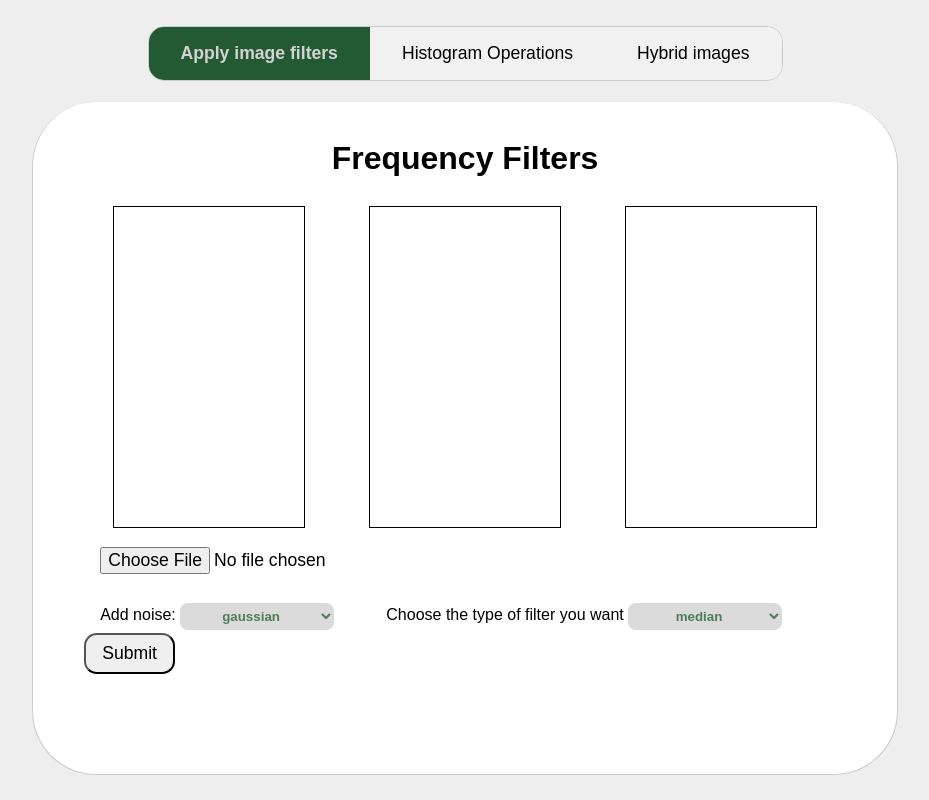
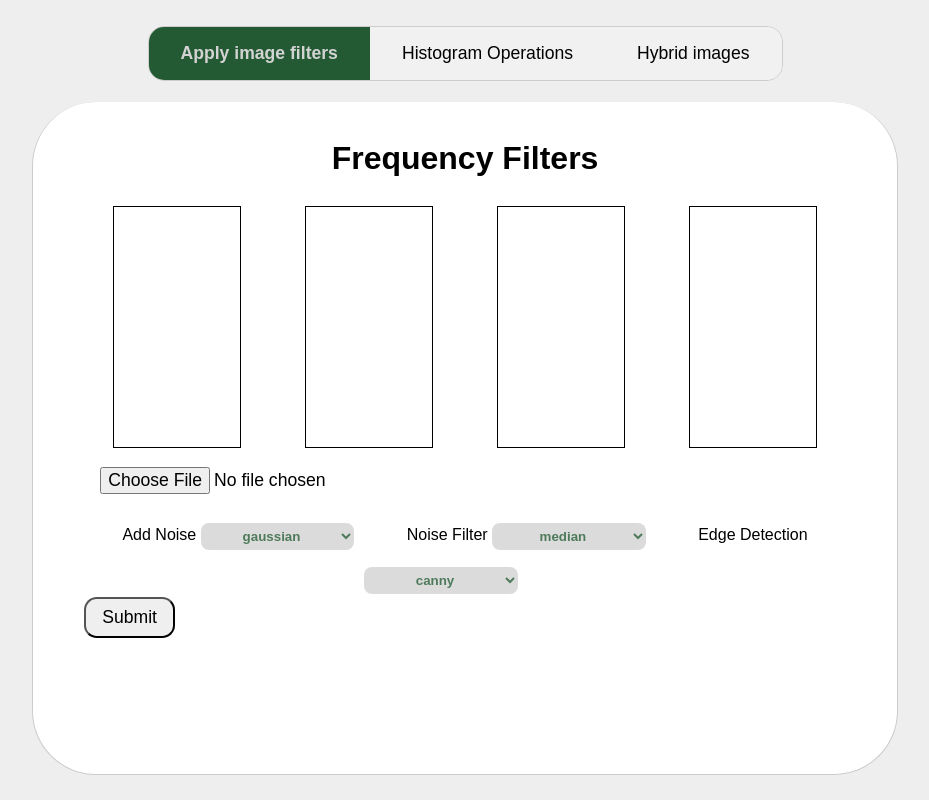
Before and after one commit to Sherif-2001/Computer_Vision_Task1, a Flask app: page / in a window 1280 px wide. Shown: the whole page, without its empty margins (175-1104 px from the left). Run offline with Flask 2, Linux system fonts and the light colour scheme.

Commit message:
add edge detection

```diff
--- a/app.py
+++ b/app.py
@@ -49,6 +49,7 @@ def tab1():
     input_image = cv2.imread("static/assets/image1.png",0)
     operation1 = request.form['operation1']
     operation2 = request.form['operation2']
+    operation3 = request.form['operation3']
 
     # Retrieve the output image after executing the operation
     noisy_image = executeFilterOperation(operation1, input_image)
@@ -56,6 +57,10 @@ def tab1():
 
     filtered_image = executeFilterOperation(operation2, noisy_image)
     cv2.imwrite("static/assets/filtered_image.png",filtered_image)
+
+    edge_image = executeFilterOperation(operation3, input_image)
+    cv2.imwrite("static/assets/edge_image.png",edge_image)
+
     return "tab1"
 
 @app.route("/tab2", methods = ["POST","GET"])
@@ -95,7 +100,7 @@ def tab3():
     output_image = frequency.hybrid_image(input_image1, input_image2)
 
     # Retrieve the output image after executing the operation
-    cv2.imwrite("static/assets/hybrid_output_image.png",output_image)
+    cv2.imwrite("static/assets/hybrid_image.png",output_image)
 
     return "tab3"
 
--- a/frequency.py
+++ b/frequency.py
@@ -3,7 +3,7 @@ import numpy as np
 # function that allows you to choose the length of diamiter of the chosen circle of the freq domain
 def draw_cicle(shape,diamiter):
     assert len(shape) == 2
-    TF = np.zeros(shape,dtype=np.bool)
+    TF = np.zeros(shape,dtype=np.uint8)
     center = np.array(TF.shape)/2.0
 
     for iy in range(shape[0]):
--- a/static/css/index.css
+++ b/static/css/index.css
@@ -47,8 +47,8 @@ button:hover{
 }
 /* image upload styling */
 .img {
-    width: 20rem;
-    height: 20rem;
+    width: 15rem;
+    height: 15rem;
     border: 1px solid black;
     background-size: cover;
     margin: 0.5rem 2rem;
--- a/static/js/main.js
+++ b/static/js/main.js
@@ -18,10 +18,12 @@ const submitButton = document.getElementById("submit-btn");
 
 const filterSelect = document.getElementById("filter-select");
 const noiseSelect = document.getElementById("noise-select");
+const edgeSelect = document.getElementById("edge-select");
 
 const inputImageOne = document.getElementById("input-img-1");
 const inputImageTwo = document.getElementById("input-img-2");
 const outputImage = document.getElementById("output-img");
+const edgeImage = document.getElementById("edge-img");
 
 const files = [2];
 
@@ -49,6 +51,8 @@ tab1Button.addEventListener("click", function (_) {
 
   header.textContent = "Frequency Filters";
   document.getElementById("input-img-2-container").classList.remove("hide");
+  document.getElementById("edge-img-container").classList.remove("hide")
+
 });
 
 tab2Button.addEventListener("click", function (_) {
@@ -61,6 +65,7 @@ tab2Button.addEventListener("click", function (_) {
 
   header.textContent = "Histogram Operations";
   document.getElementById("input-img-2-container").classList.add("hide");
+  document.getElementById("edge-img-container").classList.add("hide")
 });
 
 tab3Button.addEventListener("click", function (_) {
@@ -73,6 +78,7 @@ tab3Button.addEventListener("click", function (_) {
 
   header.textContent = "Hybrid images";
   document.getElementById("input-img-2-container").classList.remove("hide")
+  document.getElementById("edge-img-container").classList.add("hide")
 });
 
 // tab1_btn.addEventListener("click", function (_) {
@@ -99,7 +105,8 @@ function submitClick(tabNum) {
   formData.set("image1", files[0]);
   if (tabNum == 1) {
     formData.set("operation1", noiseSelect.value);
-    formData.set("operation2", filterSelect.value)
+    formData.set("operation2", filterSelect.value);
+    formData.set("operation3", edgeSelect.value);
   } else if (tabNum == 2) {
     formData.set("operation1", noiseSelect.value);
   } else if (tabNum == 3) {
@@ -114,9 +121,13 @@ function submitClick(tabNum) {
     contentType: false,
     async: true,
     success: function (_) {
-      outputImage.src = "static/assets/filtered_image.png?t=" + new Date().getTime();
       if (tabNum == 1) {
         inputImageTwo.src = "static/assets/noisy_image.png?t=" + new Date().getTime();
+        edgeImage.src = "static/assets/edge_image.png?t=" + new Date().getTime();
+        outputImage.src = "static/assets/filtered_image.png?t=" + new Date().getTime();
+      }
+      else if (tabNum == 3) {
+        outputImage.src = "static/assets/hybrid_image.png?t=" + new Date().getTime();
       }
     },
   });
--- a/templates/index.html
+++ b/templates/index.html
@@ -40,6 +40,11 @@
                 <img id="output-img" width="100%">
             </div>
 
+            <!-- edge detecton image -->
+            <div id="edge-img-container" class="img">
+                <img id="edge-img" width="100%">
+            </div>
+
         </div>
 
         <!-- upload image 1 -->
@@ -50,7 +55,7 @@
 
         <div class="options" id="tab1">
             <!-- noise select -->
-            <label for="noise-select">Add noise:</label>
+            <label for="noise-select">Add Noise</label>
             <select name="noise-select" id="noise-select">
                 <option value="gaussianNoise">gaussian</option>
                 <option value="uniformNoise">unifrom</option>
@@ -58,7 +63,7 @@
             </select>
 
             <!-- filter select -->
-            <label for="filter-select"> Choose the type of filter you want</label>
+            <label for="filter-select"> Noise Filter</label>
             <select name="filter-select" id="filter-select">
                 <option value="medianFilter">median</option>
                 <option value="averageFilter">average</option>
@@ -66,6 +71,16 @@
                 <!-- <option value="low-pass">low pass</option>
                 <option value="high-pass">high pass</option> -->
             </select>
+
+            <!-- filter select -->
+            <label for="edge-select"> Edge Detection</label>
+            <select name="edge-select" id="edge-select">
+                <option value="canny">canny</option>
+                <option value="prewitt">prewitt</option>
+                <option value="roberts">roberts</option>
+                <option value="sobel">sobel</option>
+            </select>
+
         </div>
 
         <div class="options hide" id="tab2">
```
Also changed, not shown: filters.py (+12 -8 lines), static/assets/edge_image.png (added), static/assets/filtered_image.png, static/assets/image1.png, static/assets/noisy_image.png, 1 other file.
